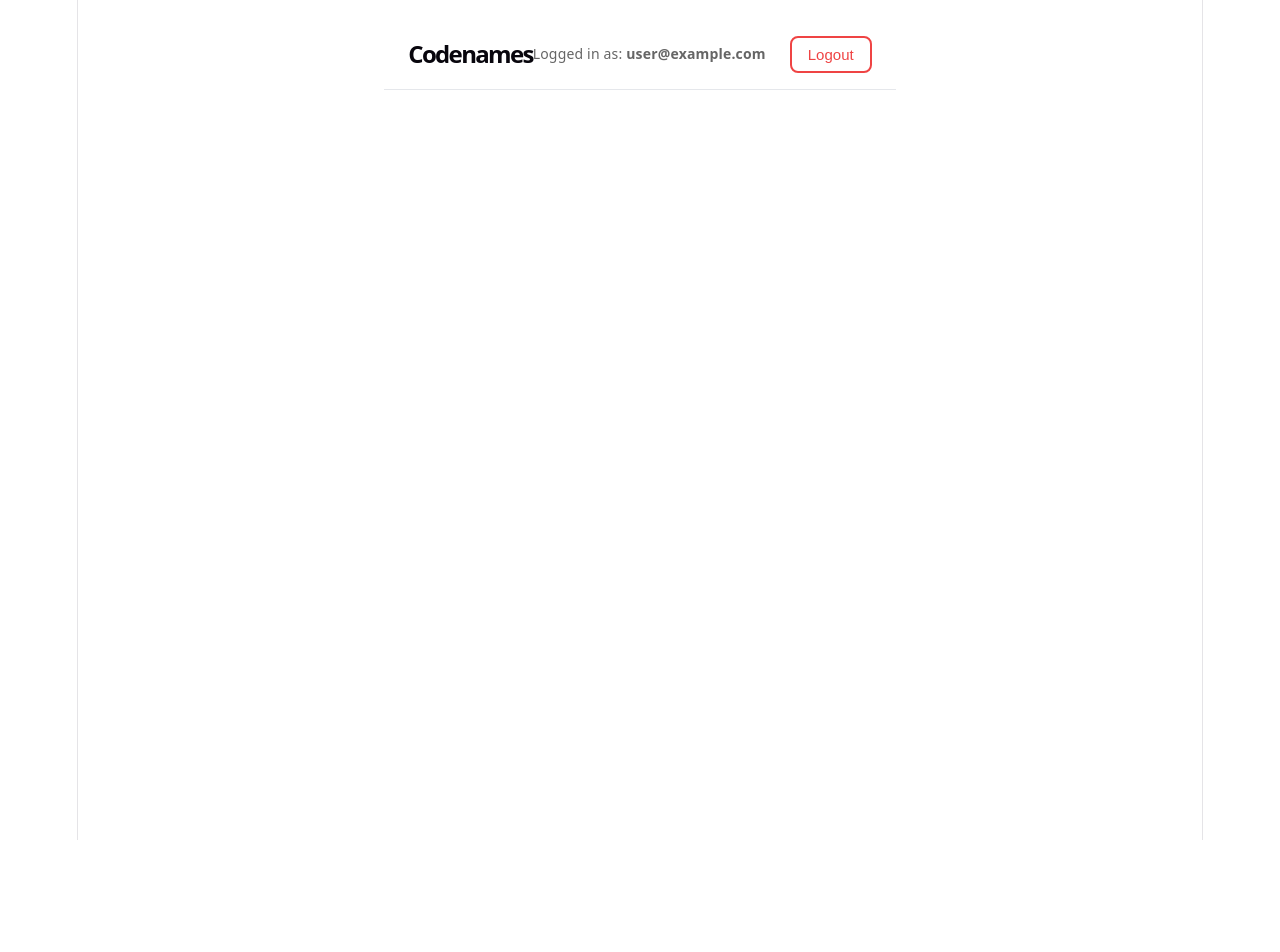
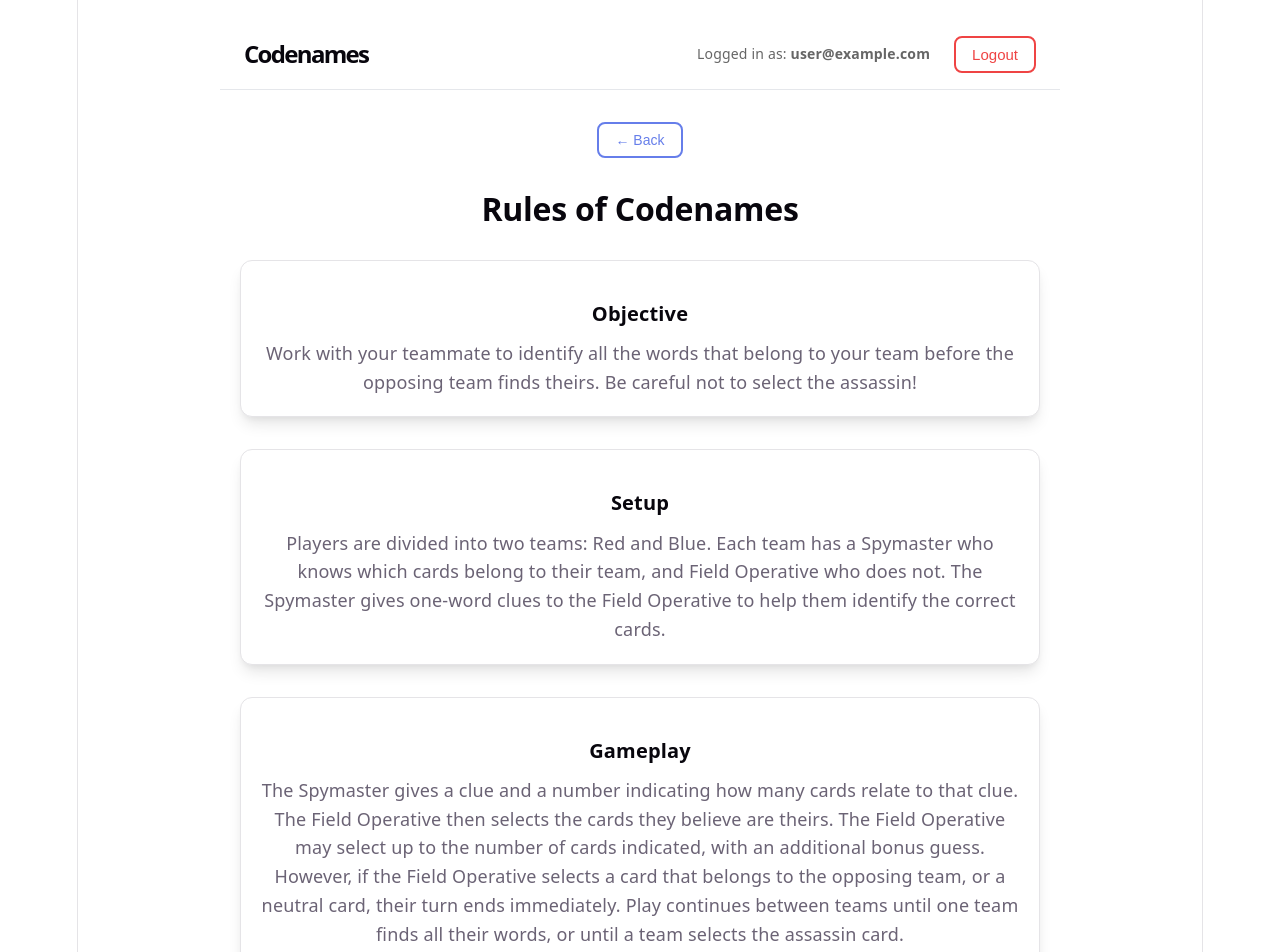
Before and after one commit to ECE366-Codenames/codenames, a React app in the folder frontend/: page /rules in a window 1280 px wide. Shown: the top 952 px of the page. Before the commit the page ends 840 px from the top, so only its background shows below. Built offline with nearby package versions, Linux system fonts and the light colour scheme; no server answers; sample sign-in values are in the browser's storage; the HTML template or start-up script is replaced by a standard one.

Commit message:
added a basic rules page

```diff
--- a/frontend/src/App.css
+++ b/frontend/src/App.css
@@ -388,3 +388,54 @@ input:focus {
     width: 100%;
   }
 }
+
+/* Rules Page */
+.rules-page {
+  max-width: 800px;
+  padding: 32px 20px;
+  margin: 0 auto;
+}
+
+.rules-page h2 {
+  font-size: 32px;
+  font-weight: 700;
+  margin-bottom: 32px;
+  color: var(--text-h);
+}
+
+.rules-section {
+  margin-bottom: 32px;
+  padding: 20px;
+  background: var(--bg);
+  border-radius: 12px;
+  box-shadow: var(--shadow);
+  border: 1px solid var(--border);
+}
+
+.rules-section h3 {
+  font-size: 20px;
+  font-weight: 600;
+  margin-bottom: 12px;
+  color: var(--text-h);
+}
+
+.rules-section p {
+  margin: 0;
+  line-height: 1.6;
+  color: var(--text);
+}
+
+.back-button {
+  background: transparent;
+  color: #667eea;
+  border: 2px solid #667eea;
+  box-shadow: none;
+  padding: 8px 16px;
+  font-size: 14px;
+}
+
+.back-button:hover {
+  background: #667eea;
+  color: white;
+  transform: translateY(-2px);
+}
--- a/frontend/src/App.jsx
+++ b/frontend/src/App.jsx
@@ -3,6 +3,7 @@ import HomePage  from './pages/HomePage'
 import LobbyPage from './pages/LobbyPage'
 import GamePage from './pages/GamePage'
 import AuthPage from './pages/AuthPage'
+import RulesPage from './pages/RulesPage'
 import './App.css';
 import { auth, db } from './services/firebase';
 import { AuthProvider, useAuth } from './context/AuthContext';
@@ -80,6 +81,7 @@ function AppContent() {
 
       <Routes>
         <Route path="/" element={<HomePage />} />
+        <Route path="/rules" element={<RulesPage />} />
         <Route path="/lobby/:gameId" element={<LobbyPage />} />
         <Route path="/game/:gameId" element={<GamePage />} />
         <Route path="/auth" element={<AuthPage />} />
--- a/frontend/src/pages/HomePage.jsx
+++ b/frontend/src/pages/HomePage.jsx
@@ -1,5 +1,5 @@
 import { useState, useEffect } from 'react';
-import { useNavigate } from 'react-router-dom';
+import { useNavigate, Link } from 'react-router-dom';
 import { api } from '../services/api';
 import { useAuth } from '../context/AuthContext';
 
@@ -33,6 +33,21 @@ function HomePage() {
 
     return (
         <div className="home-page">
+            <div className="home-header">
+                <Link to="/rules" style={{ textDecoration: 'none' }}>
+                    <button className="rules-button" style={{
+                        background: 'transparent',
+                        color: '#667eea',
+                        border: '2px solid #667eea',
+                        boxShadow: 'none',
+                        padding: '8px 16px',
+                        fontSize: '14px'
+                    }}>
+                        Rules
+                    </button>
+                </Link>
+            </div>
+
             <div className="home-controls">
                 <button onClick={createNewGame}>Create New Game</button>
 
--- /dev/null
+++ b/frontend/src/pages/RulesPage.jsx
@@ -0,0 +1,58 @@
+import { useNavigate } from 'react-router-dom';
+
+function RulesPage() {
+    const navigate = useNavigate();
+
+    return (
+        <div className="rules-page">
+            <button
+                className="back-button"
+                onClick={() => navigate('/')}
+                style={{ alignSelf: 'flex-start', marginBottom: '32px' }}
+            >
+                ← Back
+            </button>
+
+            <h2>Rules of Codenames</h2>
+
+            <section className="rules-section">
+                <h3>Objective</h3>
+                <p>
+                    Work with your teammate to identify all the words that belong to your team
+                    before the opposing team finds theirs. Be careful not to select the assassin!
+                </p>
+            </section>
+
+            <section className="rules-section">
+                <h3>Setup</h3>
+                <p>
+                    Players are divided into two teams: Red and Blue. Each team has a Spymaster
+                    who knows which cards belong to their team, and Field Operative who does not.
+                    The Spymaster gives one-word clues to the Field Operative to help them
+                    identify the correct cards.
+                </p>
+            </section>
+
+            <section className="rules-section">
+                <h3>Gameplay</h3>
+                <p>
+                    The Spymaster gives a clue and a number indicating how many cards relate to that clue.
+                    The Field Operative then selects the cards they believe are theirs.
+                    The Field Operative may select up to the number of cards indicated, with an additional bonus guess.
+                    However, if the Field Operative selects a card that belongs to the opposing team, or a neutral card,
+                    their turn ends immediately. Play continues between teams until one team finds all their words, or until a team selects the assassin card.
+                </p>
+            </section>
+
+            <section className="rules-section">
+                <h3>Winning</h3>
+                <p>
+                    The first team to identify all their words wins the game.
+                    However, if a team selects the assassin card, they lose immediately and the opposing team wins.
+                </p>
+            </section>
+        </div>
+    );
+}
+
+export default RulesPage;
```
